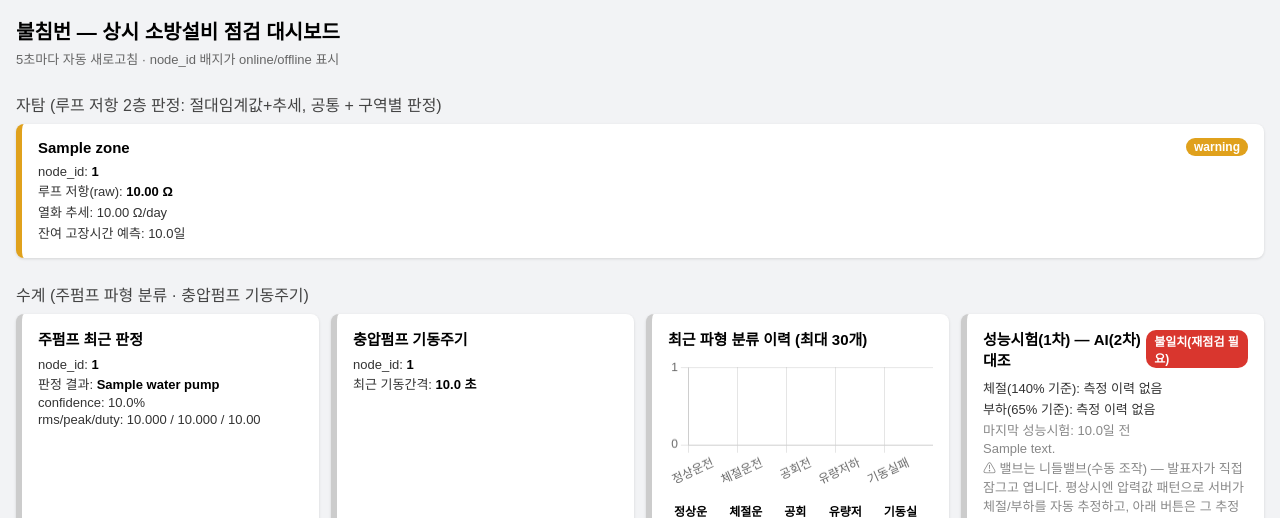
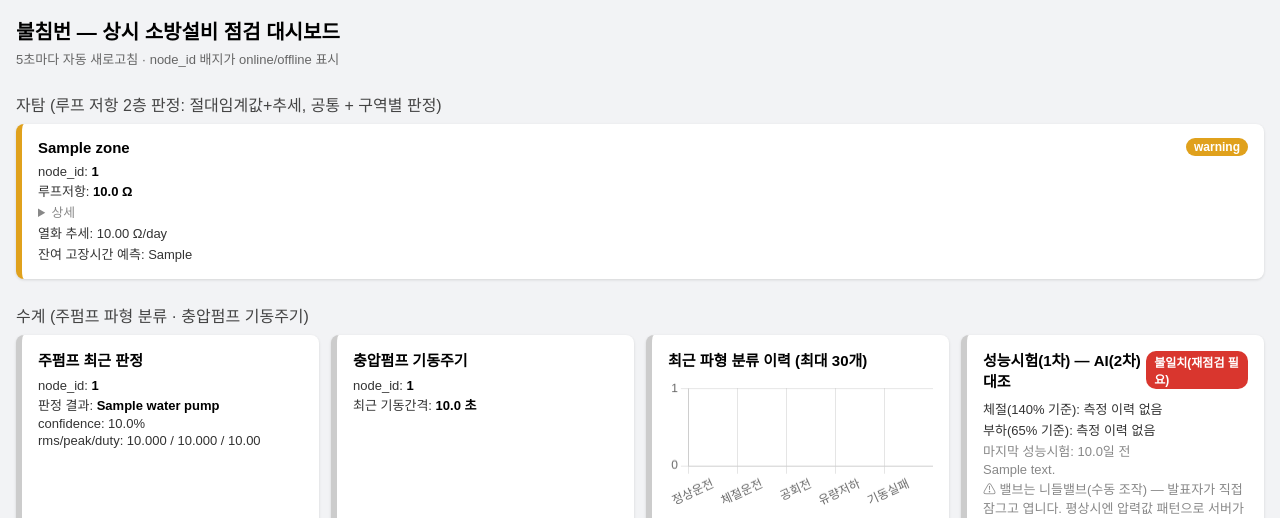
Before and after one commit to Billiardchalktheif/2026ESWContest_free_bulchimbeon, a Flask app: template bulchimbeon_sw/dashboard/templates/index.html in a window 1280 px wide. Shown: the top 518 px of the page. Run offline with Flask 3, Linux system fonts and the light colour scheme; the template is opened without the code that fills it: most values are stand-ins (such as "Sample title", 1, 10 or a date in 2020).

Commit message:
Show corrected loop resistance as main value, raw/formula in collapsible detail
카드 기본 화면엔 raw가 아니라 보정값(raw - LOOP_FIXED_OFFSET_OHM)을 메인으로
보여준다 — 실제 판정 기준(50Ω)과 비교되는 건 보정값이지 raw가 아니므로, raw를
기본 표시하면 관리사가 raw 숫자만 보고 정상/경보를 착각할 수 있다. raw/오프셋/
계산식은 <details>로 접어두고 필요할 때만 펼쳐보게 했다(JS 불필요).

RTTF(잔여 고장시간 예측)가 이미 법정기준을 넘어선 뒤에도 상승 중인 표본에서
음수로 나오던 것도 "이미 기준 초과"로 명시적으로 표시하도록 수정.

```diff
--- a/bulchimbeon_sw/dashboard/app.py
+++ b/bulchimbeon_sw/dashboard/app.py
@@ -20,7 +20,7 @@ from pump_performance_test import (  # noqa: E402
     mark_valve_state_manual,
 )
 from judge.regression import EVAC_MIN_DISCHARGE_MIN  # noqa: E402
-from config import DB_PATH  # noqa: E402
+from config import DB_PATH, LOOP_FIXED_OFFSET_OHM  # noqa: E402
 
 HEARTBEAT_TIMEOUT_SEC = 90  # server/receiver/packet_parser.py와 동일 기준
 
@@ -60,6 +60,13 @@ def get_fire_alarm_cards(conn, heartbeats):
     z-score 폐기 이후 loop_trend_slope_ohm_per_day(Ω/day 추세)/loop_rttf_days(잔여
     고장시간 예측)를 대신 노출한다 — baseline_ohm/z_score는 레거시 컬럼이라 더 이상
     새로 채워지지 않는다(server/storage/schema.sql 참고).
+
+    카드 기본 화면엔 raw가 아니라 보정값(loop_resistance_corrected_ohm =
+    raw - LOOP_FIXED_OFFSET_OHM)을 메인으로 보여준다 — 실제로 법정기준(50Ω)과
+    비교되는 건 보정값이지 raw가 아니므로, raw를 기본으로 보여주면 관리사가
+    "50Ω 넘었네 정상이네"를 raw 숫자만 보고 착각할 위험이 있다. raw/오프셋/계산식은
+    평소엔 숨겨두고(<details>) 필요할 때만 펼쳐보게 한다(server/judge/regression.py의
+    evaluate_loop_resistance와 동일한 보정 방식).
     """
     rows = conn.execute(
         """SELECT f.* FROM fire_alarm_log f
@@ -70,13 +77,31 @@ def get_fire_alarm_cards(conn, heartbeats):
     ).fetchall()
     cards = []
     for r in rows:
+        raw_ohm = r["loop_resistance_ohm"]
+        corrected_ohm = raw_ohm - LOOP_FIXED_OFFSET_OHM
+
+        # RTTF(잔여 고장시간 예측)는 "이미 법정기준을 넘어선 뒤에도 여전히 상승 중"인
+        # 표본에서는 (50 - 보정저항)이 음수가 되어 "마이너스 며칠"처럼 보이는 문제가
+        # 있었다 — 이미 넘은 상태에 "앞으로 며칠 남았다"는 표현 자체가 성립하지
+        # 않으므로, 음수면 명시적으로 "이미 기준 초과"로 바꿔서 보여준다.
+        rttf = r["loop_rttf_days"]
+        if rttf is not None and rttf < 0:
+            loop_rttf_display = "이미 기준 초과"
+        elif rttf is not None:
+            loop_rttf_display = f"{rttf:.1f}일"
+        else:
+            loop_rttf_display = "N/A"
+
         cards.append({
             "node_id": r["node_id"],
             "zone": r["zone"],
             "zone_type": r["zone_type"],
-            "loop_resistance_ohm": r["loop_resistance_ohm"],
+            "loop_resistance_ohm": raw_ohm,                        # 상세 펼침용 raw
+            "loop_resistance_offset_ohm": LOOP_FIXED_OFFSET_OHM,   # 상세 펼침용 오프셋
+            "loop_resistance_corrected_ohm": corrected_ohm,        # 기본 표시 — 보정값이 메인
             "loop_trend_slope_ohm_per_day": r["loop_trend_slope_ohm_per_day"],
-            "loop_rttf_days": r["loop_rttf_days"],
+            "loop_rttf_days": rttf,
+            "loop_rttf_display": loop_rttf_display,
             "status": r["status"],
             "temp_rise_rate": r["temp_rise_rate"],
             "mq2_raw": r["mq2_raw"],
--- a/bulchimbeon_sw/dashboard/templates/index.html
+++ b/bulchimbeon_sw/dashboard/templates/index.html
@@ -31,6 +31,8 @@
   table th, table td { padding: 4px 6px; border-bottom: 1px solid #eee; text-align: left; }
   canvas { max-height: 180px; }
   .tamper { color: #d9362e; font-weight: bold; }
+  .raw-detail summary { font-size: 0.8em; color: #888; cursor: pointer; }
+  .raw-detail div { font-size: 0.8em; color: #888; margin-top: 2px; }
 </style>
 </head>
 <body>
@@ -48,9 +50,14 @@
       <div class="row">node_id: <b>{{ c.node_id }}</b>
         {% if c.heartbeat %}<span class="hb {{ 'online' if c.heartbeat.online else 'offline' }}">{{ 'online' if c.heartbeat.online else 'offline' }}</span>{% endif %}
       </div>
-      <div class="row">루프 저항(raw): <b>{{ "%.2f"|format(c.loop_resistance_ohm) }} Ω</b></div>
+      <div class="row">루프저항: <b>{{ "%.1f"|format(c.loop_resistance_corrected_ohm) }} Ω</b></div>
+      <details class="raw-detail">
+        <summary>상세</summary>
+        <div>raw {{ "%.1f"|format(c.loop_resistance_ohm) }} Ω − 오프셋 {{ "%.0f"|format(c.loop_resistance_offset_ohm) }} Ω
+          = {{ "%.1f"|format(c.loop_resistance_corrected_ohm) }} Ω</div>
+      </details>
       <div class="row">열화 추세: {{ "%.2f"|format(c.loop_trend_slope_ohm_per_day) if c.loop_trend_slope_ohm_per_day is not none else "표본부족" }} Ω/day</div>
-      <div class="row">잔여 고장시간 예측: {{ "%.1f일"|format(c.loop_rttf_days) if c.loop_rttf_days is not none else "N/A" }}</div>
+      <div class="row">잔여 고장시간 예측: {{ c.loop_rttf_display }}</div>
       {% if c.zone_type == 'differential' %}
       <div class="row">온도 상승률(dT/dt): <b>{{ "%.3f°C/초"|format(c.temp_rise_rate) if c.temp_rise_rate is not none else "계산중" }}</b></div>
       {% elif c.zone_type == 'photoelectric' %}
```
